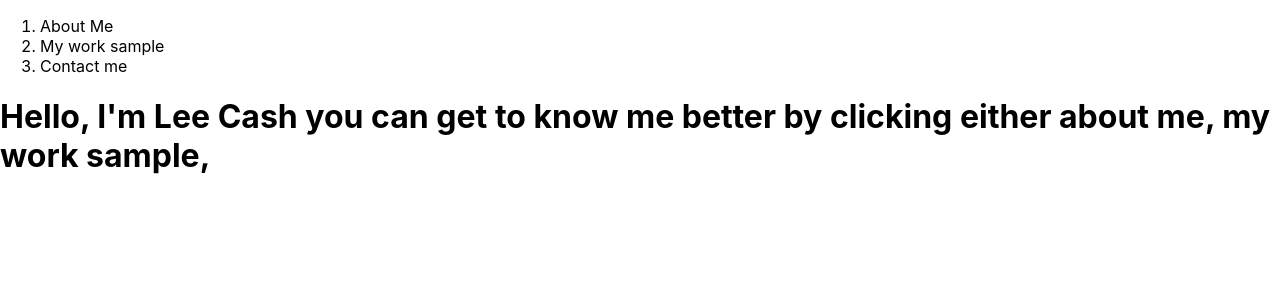
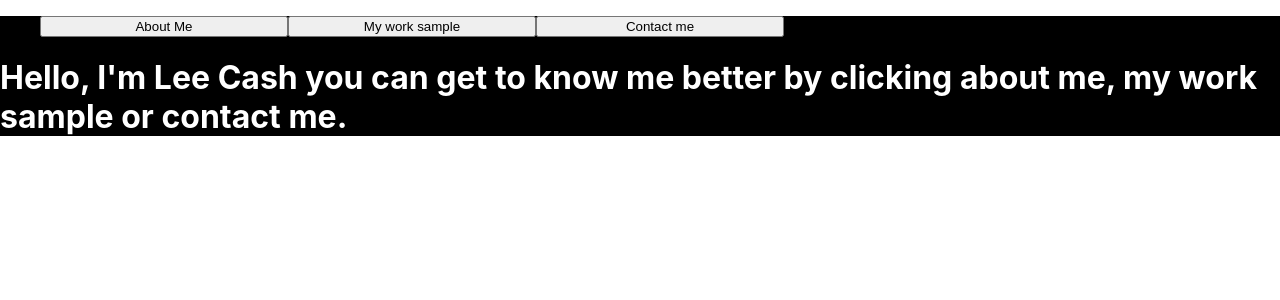
Before and after one commit to LeeFCash/digital-portfolio-react-node, a React (Create React App) app in the folder my-react-app/: page / in a window 1280 px wide. Shown: the top 300 px of the page. Built offline with nearby package versions, Linux system fonts and the light colour scheme.

Commit message:
made some of it look better and added more text also tabs are now botten

```diff
--- a/my-react-app/src/App.css
+++ b/my-react-app/src/App.css
@@ -1,4 +1,13 @@
-.text {
-  color: blue;
-  size: 1%;
+.mainAll-tabBarDiv-orderList {
+  display:grid;
+  grid-template-columns: 20% 20% 20%;
+  outline: 1%;
 }
+
+.mainAll-content1 {
+  color:white
+}
+
+.overManinAll {
+  background-color: black;
+}
--- a/my-react-app/src/App.js
+++ b/my-react-app/src/App.js
@@ -18,13 +18,16 @@ useEffect(() => {
      <div className="mainAll">
       <div className="mainAll-tabBarDiv">
        <ol className="mainAll-tabBarDiv-orderList">
-        <li className="mainAll-tabBarDiv-orderList-tab1">About Me</li>
-        <li className="mainAll-tabBarDiv-orderList-tab2">My work sample</li>
-        <li className="mainAll-tabBarDiv-orderList-tab3">Contact me</li>
+        <button className="mainAll-tabBarDiv-orderList-tab1">About Me</button>
+        <button className="mainAll-tabBarDiv-orderList-tab2">My work sample</button>
+        <button className="mainAll-tabBarDiv-orderList-tab3">Contact me</button>
        </ol>
       </div>
       <div className="mainAll-content1">
-       <h1>Hello, I'm Lee Cash you can get to know me better by clicking either about me, my work sample,</h1>
+       <h1>Hello, I'm Lee Cash you can get to know me better by clicking about me, my work sample or contact me.</h1>
+       <script>
+       alert('this website is under development and my have some problems, you can report these problems to leecash133@gmail.com');
+       </script>
       </div>
      </div>
     </div>
```
